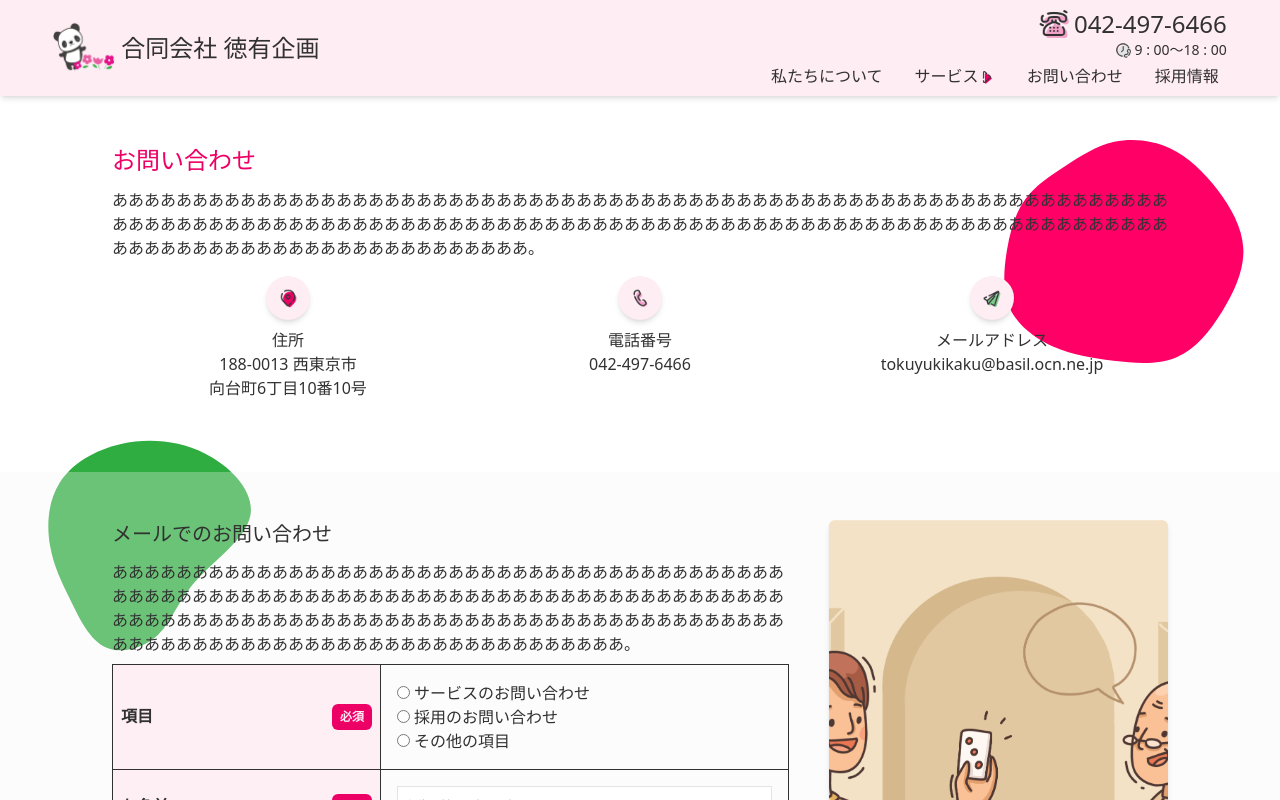
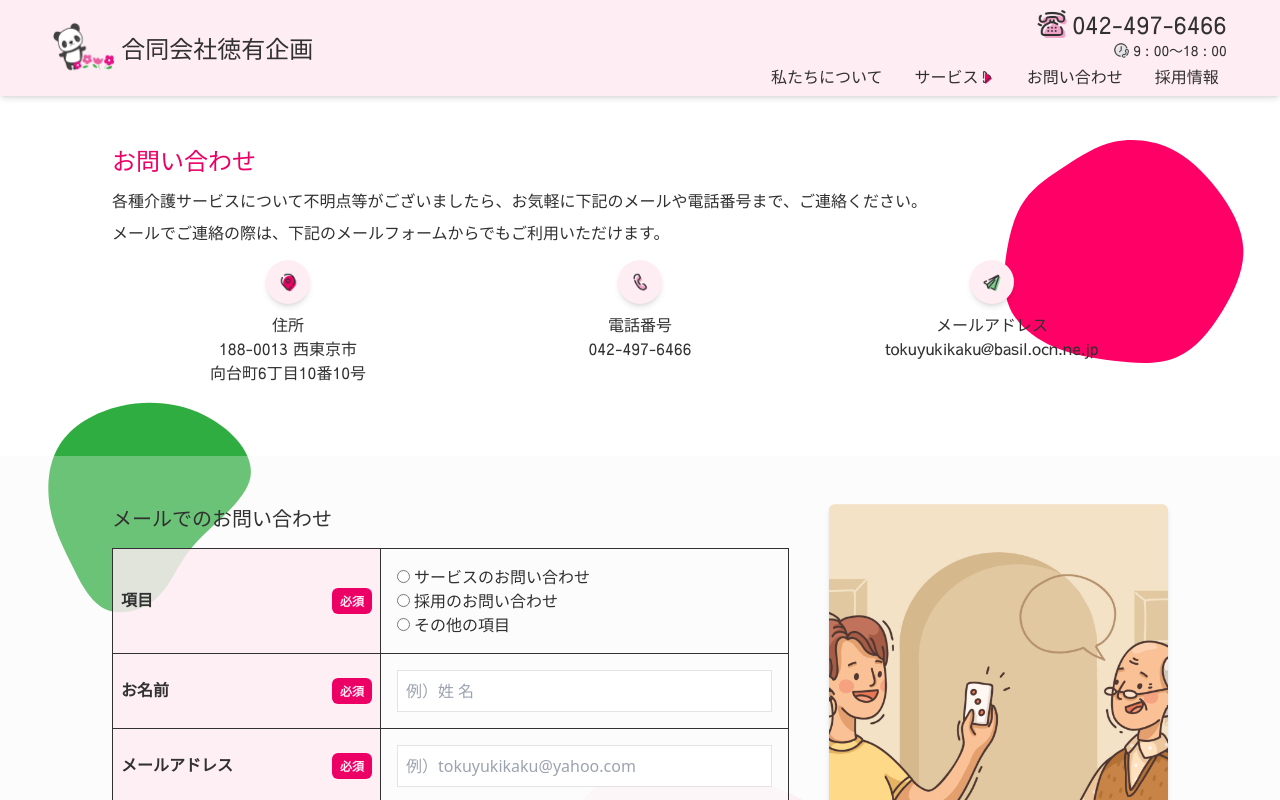
Before and after one commit to Jasufr/tokuyukikaku, a React (Vite) app: page /contact in a window 1280 px wide. Shown: the top 800 px of the page. Built offline with nearby package versions, Linux system fonts and the light colour scheme; a web font is replaced by a local one.

Commit message:
text changes

```diff
--- a/src/components/Navbar.jsx
+++ b/src/components/Navbar.jsx
@@ -9,7 +9,7 @@ const Navbar = () => {
         <div className="flex gap-5 h-20 w-11/12 m-auto justify-between ">
           <Link className="flex items-center gap-1" to="/">
             <img loading="eager" className="w-12 xs:w-16" src="./icons/logo.png" alt="徳有企画（とくゆきかく）ロゴ" />
-            <p className="text-xl xs:text-2xl">合同会社 徳有企画</p>
+            <p className="text-xl xs:text-2xl">合同会社徳有企画</p>
           </Link>
           <div className="2md:hidden">
             <Menu />
--- a/src/components/SendMail.jsx
+++ b/src/components/SendMail.jsx
@@ -105,8 +105,9 @@ const SendMail = () => {
             <img loading="lazy" src="./icons/ok.png" className="w-12" alt="メール送信成功アイコン" />
             <div>
               <h1 className="text-center text-green text-xl xs:text-2xl mb-2">ありがとうございました！</h1>
-              <p className="text-center">できるだけ早くお答えしますので、<br />少々お待ちください。</p>
-              <p className="text-end text-sm my-2">徳有企画事務所</p>
+              <p className="text-center">お問い合わせ内容を受け付け致しました。</p>
+              <p>回答までにお時間を頂くことがあります。</p>
+              <p className="text-end text-sm my-2">合同会社徳有企画</p>
             </div>
 
           </div>
@@ -118,8 +119,8 @@ const SendMail = () => {
             <img loading="lazy" src="./icons/error.png" className="w-12" alt="メール送信エラーアイコン" />
             <div>
               <h1 className="text-center text-red text-xl xs:text-2xl mb-2">エラーが発生しました。</h1>
-              <p className="text-center">もう一度入力してくだい。<br />エラーが続く場合、<br className="block 2md:hidden" />電話番号でお問い合わせください。</p>
-              <p className="text-end text-sm my-2">徳有企画事務所</p>
+              <p className="text-center">入力内容をご確認ください。<br />エラーが続く場合、<br className="block 2md:hidden" />電話番号でお問い合わせください。</p>
+              <p className="text-end text-sm my-2">合同会社徳有企画</p>
             </div>
 
           </div>
@@ -143,7 +144,7 @@ const SendMail = () => {
             <tr>
               <th className="border border-darkslate text-start p-2 bg-lightpink bg-opacity-80" scope="row">お名前<span className="float-end text-[12px] bg-darkpink px-2 py-1 text-lightpink rounded-md">必須</span></th>
               <td className="border border-darkslate p-4 bg-white bg-opacity-50">
-                <input required={true} type="text" value={name} onChange={(e) => { setName(e.target.value) }} placeholder="例）幕ノ内一歩" className="border border-zinc p-2 focus:outline-darkpink w-full" />
+                <input required={true} type="text" value={name} onChange={(e) => { setName(e.target.value) }} placeholder="例）姓 名" className="border border-zinc p-2 focus:outline-darkpink w-full" />
               </td>
             </tr>
             <tr>
--- a/src/index.css
+++ b/src/index.css
@@ -24,7 +24,7 @@ body,
   /* font-family: "Noto Sans JP", sans-serif; */
   /* font-family: "Noto Serif JP", serif; */
   /* font-family: "M PLUS 1p", sans-serif; */
-  /* font-family: "Sawarabi Gothic", sans-serif; */
+  font-family: "Sawarabi Gothic", sans-serif;
   /* font-family: "Sawarabi Mincho", serif; */
   /* font-family: "Kosugi", sans-serif; */
   /* font-family: "Kosugi Maru", sans-serif; */
--- a/src/pages/About.jsx
+++ b/src/pages/About.jsx
@@ -46,11 +46,11 @@ const About = () => {
                 <tbody>
                   <tr>
                     <th className="bg-lightpink p-2 text-start border border-darkstone min-w-24" scope="row">社名（事業所番号）</th>
-                    <td className="bg-white p-2 border border-darkstone">合同会社徳有企画 （139540041）</td>
+                    <td className="bg-white p-2 border border-darkstone">合同会社徳有企画 （1395400417）</td>
                   </tr>
                   <tr>
                     <th className="bg-lightpink p-2 text-start border border-darkstone" scope="row">設立年月日</th>
-                    <td className="bg-white p-2 border border-darkstone">2222年（令和22年）2月22日</td>
+                    <td className="bg-white p-2 border border-darkstone">2010年（平成22年）7月31日</td>
                   </tr>
                   <tr>
                     <th className="bg-lightpink p-2 text-start border border-darkstone" scope="row">代表者</th>
@@ -58,7 +58,7 @@ const About = () => {
                   </tr>
                   <tr>
                     <th className="bg-lightpink p-2 text-start border border-darkstone" scope="row">従業員数</th>
-                    <td className="bg-white p-2 border border-darkstone">27名</td>
+                    <td className="bg-white p-2 border border-darkstone">27名（2024年9月現在）</td>
                   </tr>
                   <tr>
                     <th className="bg-lightpink p-2 text-start border border-darkstone" scope="row">事業内容</th>
--- a/src/pages/Contact.jsx
+++ b/src/pages/Contact.jsx
@@ -30,7 +30,8 @@ const Contact = () => {
         </div>
         <div className="px-6 2md:px-12 lg:px-24 xl:px-28 mb-6 py-6 lg:py-12">
           <h1  className="text-2xl text-darkpink mb-3">お問い合わせ</h1  >
-          <p className="mb-2">ああああああああああああああああああああああああああああああああああああああああああああああああああああああああああああああああああああああああああああああああああああああああああああああああああああああああああああああああああああああああああああああああああああああああああああああああああああああああああああああ。</p>
+          <p className="mb-2">各種介護サービスについて不明点等がございましたら、お気軽に下記のメールや電話番号まで、ご連絡ください。</p>
+          <p className="mb-2">メールでご連絡の際は、下記のメールフォームからでもご利用いただけます。</p>
           <div className="flex justify-center">
             <div className="w-1/2 sm:w-1/3 text-center">
               <img loading="lazy" src="./icons/address.png" alt="住所" className="w-11 mx-auto my-2 bg-lightpink shadow-md rounded-full p-3" />
@@ -58,8 +59,7 @@ const Contact = () => {
           <div className="flex gap-10">
             <div className="sm:w-3/4 2md:w-2/3">
               <div className="mb-2">
-                <h2 className="text-xl mb-3">メールでのお問い合わせ</h2>
-                <p>ああああああああああああああああああああああああああああああああああああああああああああああああああああああああああああああああああああああああああああああああああああああああああああああああああああああああああああああああああああああああああああああああああああああああああああああああああああああああああああああ。</p>
+                <h2 className="text-xl mb-4">メールでのお問い合わせ</h2>
               </div>
               <div aria-label="ご利用者様とヘルパーのイラスト" role="img" className="h-32 mb-2 sm:hidden bg-[url('/illustrations/helper4.png')] bg-cover bg-center rounded-md shadow-md"></div>
               <SendMail />
--- a/src/pages/Home.jsx
+++ b/src/pages/Home.jsx
@@ -33,7 +33,7 @@ const Home = () => {
           />
           <div className="h-full items-end 2md:items-center flex justify-center 2md:justify-end">
             <div className="bg-white bg-opacity-65 w-full 2md:w-1/3 lg:w-1/4 flex flex-col p-3 2md:rounded-s-sm shadow-md">
-              <h1 className="text-darkpink text-2xl">徳有企画 | <span className="font-bold text-xl">西東京市、小平市、武蔵野市を中心する介護サービス、安心と信頼のケア</span></h1>
+              <h1 className="text-darkpink text-2xl">徳有企画 | <span className="font-bold text-xl">西東京市、小平市、武蔵野市を中心する介護サービス<br/>安心と信頼のケア</span></h1>
             </div>
           </div>
         </div>
@@ -207,7 +207,7 @@ const Home = () => {
                     imgClassName="rounded-md"
                   />
                   <p className="mb-2">介護を必要とする高齢者や障害者が自宅で適切な介護サービスを受けられるように、介護支援専門員（ケアマネジャー）が行う支援活動のことを指します。</p>
-                  <p>ケアマネジャーは、利用者やその家族と綿密にコミュニケーションを取りながら、利用者様のニーズに合わせたケアプランを作成します。これにより、利用者が自立した生活を維持し、可能な限り自宅で快適に過ごせるようにサポートします。</p>
+                  <p>ケアマネジャーは、利用者やその家族と綿密にコミュニケーションを取りながら、利用者様のニーズに合わせたケアプランを作成します。これにより、利用者が自立した生活を維持し、自宅で快適に過ごせるようにサポートします。</p>
                   <Link to="/kyotaku" className="btn flex self-end items-center gap-1 text-sm mt-2 group px-2 bg-lightgray shadow-inner hover:bg-lightpink transition-all duration-200 rounded-md">
                     <p className="">もっと見る</p>
                     <img loading="lazy" src="./icons/right.png" alt="居宅介護支援　もっと見る　右矢印" className="w-8 group-hover:translate-x-0.5 transition-all duration-200" />
--- a/src/pages/Privacy.jsx
+++ b/src/pages/Privacy.jsx
@@ -46,7 +46,7 @@ const Privacy = () => {
           <li className="mb-1">FAX :  042-497-6467</li>
           <li className="mb-1">受付時間 : 9 : 00~18 : 00 (土曜・日曜・祝日を除く)</li>
         </ul>
-        <p className="text-end text-lg">合同会社 徳有企画<br />代表 長谷川燕華</p>
+        <p className="text-end text-lg">合同会社徳有企画<br />代表 長谷川燕華</p>
       </div>
     </>
   );
--- a/src/pages/ServiceDay.jsx
+++ b/src/pages/ServiceDay.jsx
@@ -74,7 +74,7 @@ const ServiceDay = () => {
                       <h3 className="mb-2 text-lg">介護認定を受けていない方</h3>
                       <ul className="list-square list-inside">
                         <li className="mb-1">居宅介護支援事業所のケアマネージャーまでご相談ください。ご本人やご家族の代行で、役所へ申請手続きを致します。</li>
-                        <li className="mb-1">ケアマネージャーがご自宅へ伺い、お話をおききし、介護保険やケアプランなどについて、ご説明させて頂きます。ご利用がお決まりになったら、居宅介護支援事業所との契約を行ないます。</li>
+                        <li className="mb-1">ケアマネージャーがご自宅へ伺い、お話をおききし、介護保険やケアプランなどについて、ご説明させて頂きます。ご利用がお決まりになりましたら、居宅介護支援事業所との契約を行ないます。</li>
                         <li className="mb-1">役所に介護保険の申請を行い、後日、認定員がご自宅に伺って、介護認定調査が行なわれます。その後、認定結果が郵便にて送られてきます。</li>
                         <li className="mb-1">ケアマネージャーが、ケアプランを作成し、各介護サービスのご利用の手続きに入ります。</li>
                         <li className="mb-1">各サービスの事業所との契約をし、各介護サービスのご利用が始まります。</li>
@@ -84,7 +84,7 @@ const ServiceDay = () => {
                       <h3 className="mb-2 text-lg">介護認定を受けられていてご利用してない方</h3>
                       <ul className="list-square list-inside">
                         <li className="mb-1">居宅介護支援事業所のケアマネージャーまでご相談ください。</li>
-                        <li className="mb-1">ケアマネージャーがご自宅へ伺い、お話をおききし、介護保険やケアプランなどについて、ご説明させて頂きます。ご利用がお決まりになったら、居宅介護支援事業所との契約を行ないます。</li>
+                        <li className="mb-1">ケアマネージャーがご自宅へ伺い、お話をおききし、介護保険やケアプランなどについて、ご説明させて頂きます。ご利用がお決まりになりましたら、居宅介護支援事業所との契約を行ないます。</li>
                         <li className="mb-1">ケアマネージャーが、ケアプランを作成し、各介護サービスのご利用の手続きに入ります。</li>
                         <li className="mb-1">各サービスの事業所との契約をし、各介護サービスのご利用が始まります。</li>
                       </ul>
@@ -127,7 +127,7 @@ const ServiceDay = () => {
                     </table>
                     <div className="mt-4">
                       <p className="text-start font-bold text-darkstone text-lg ms-2 mb-2">入浴介助料　43円</p>
-                      <p>上記の料金は一例になります。<br /> その他の時間や加算については、お問い合わせ時や面接の際にご説明させていただきます。</p>
+                      <p>上記の料金は一例になります。<br /> その他の時間や加算については、お問い合わせ時にご説明させていただきます。</p>
                     </div>
                     <table className="w-full mt-4">
                       <caption className="text-start font-bold text-darkstone text-lg ms-2 mb-2">その他サービス</caption>
--- a/src/pages/ServiceHoumon.jsx
+++ b/src/pages/ServiceHoumon.jsx
@@ -61,6 +61,7 @@ const ServiceHoumon = () => {
               <p>要介護1～5の方または特定疾病が原因で介護を必要とする方。</p>
               <p className="mb-2">このサービスを利用できるのは、要介護認定を受けて「要介護（1～5）と認定された方」、あるいは「特定疾病が原因で介護を必要とする40～64歳の方」です。</p>
               <p>※要支援（1～2）の方は 介護予防訪問介護 の対象となります。</p>
+              <p>※ご利用料金は、要介護度によって異なりますので、お客様の担当のケアマネジャー様とご相談ください。</p>
               <div className="mt-3">
                 <p><span className="font-bold">対応地域：</span>西東京市・小平市・武蔵野市</p>
                 <p><span className="font-bold">営業時間：</span>7 : 00～20 : 00　年中無休</p>
@@ -71,7 +72,7 @@ const ServiceHoumon = () => {
                   <h2 className="mb-2 text-lg">介護認定を受けていない方</h2>
                   <ul className="list-square list-inside">
                     <li className="mb-1">居宅介護支援事業所のケアマネージャーまでご相談ください。ご本人やご家族の代行で、役所へ申請手続きを致します。</li>
-                    <li className="mb-1">ケアマネージャーがご自宅へ伺い、お話をおききし、介護保険やケアプランなどについて、ご説明させて頂きます。ご利用がお決まりになったら、居宅介護支援事業所との契約を行ないます。</li>
+                    <li className="mb-1">ケアマネージャーがご自宅へ伺い、お話をおききし、介護保険やケアプランなどについて、ご説明させて頂きます。ご利用がお決まりになりましたら、居宅介護支援事業所との契約を行ないます。</li>
                     <li className="mb-1">役所に介護保険の申請を行い、後日、認定員がご自宅に伺って、介護認定調査が行なわれます。その後、認定結果が郵便にて送られてきます。</li>
                     <li className="mb-1">ケアマネージャーが、ケアプランを作成し、各介護サービスのご利用の手続きに入ります。</li>
                     <li className="mb-1">各サービスの事業所との契約をし、各介護サービスのご利用が始まります。</li>
@@ -81,7 +82,7 @@ const ServiceHoumon = () => {
                   <h2 className="mb-2 text-lg">介護認定を受けられていてご利用してない方</h2>
                   <ul className="list-square list-inside">
                     <li className="mb-1">居宅介護支援事業所のケアマネージャーまでご相談ください。</li>
-                    <li className="mb-1">ケアマネージャーがご自宅へ伺い、お話をおききし、介護保険やケアプランなどについて、ご説明させて頂きます。ご利用がお決まりになったら、居宅介護支援事業所との契約を行ないます。</li>
+                    <li className="mb-1">ケアマネージャーがご自宅へ伺い、お話をおききし、介護保険やケアプランなどについて、ご説明させて頂きます。ご利用がお決まりになりましたら、居宅介護支援事業所との契約を行ないます。</li>
                     <li className="mb-1">ケアマネージャーが、ケアプランを作成し、各介護サービスのご利用の手続きに入ります。</li>
                     <li className="mb-1">各サービスの事業所との契約をし、各介護サービスのご利用が始まります。</li>
                   </ul>
```
Also changed, not shown: src/pages/ServiceTaxi.jsx (+4 -3 lines).
